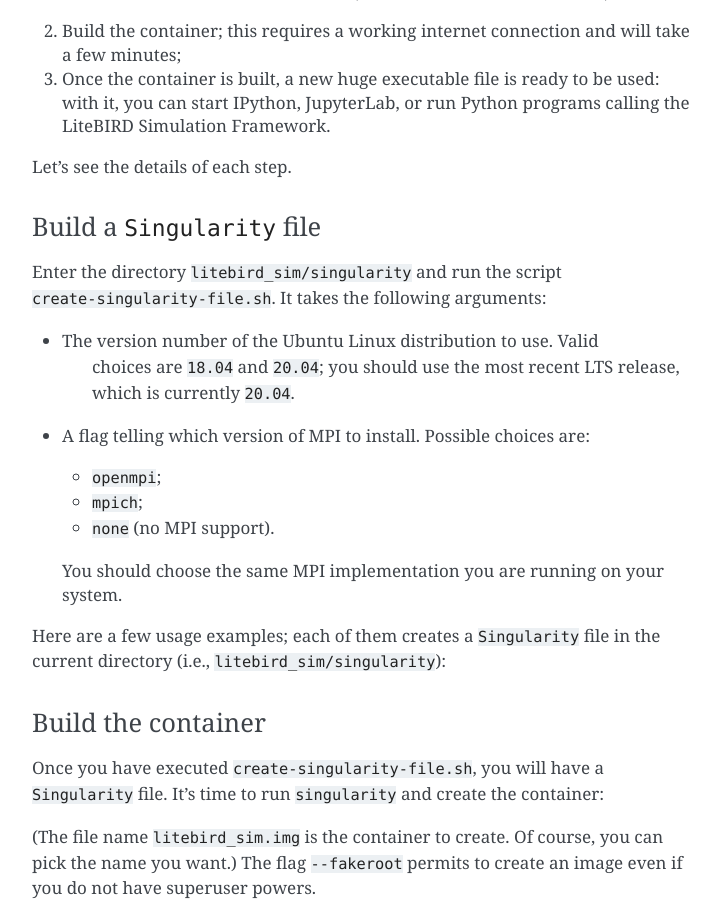
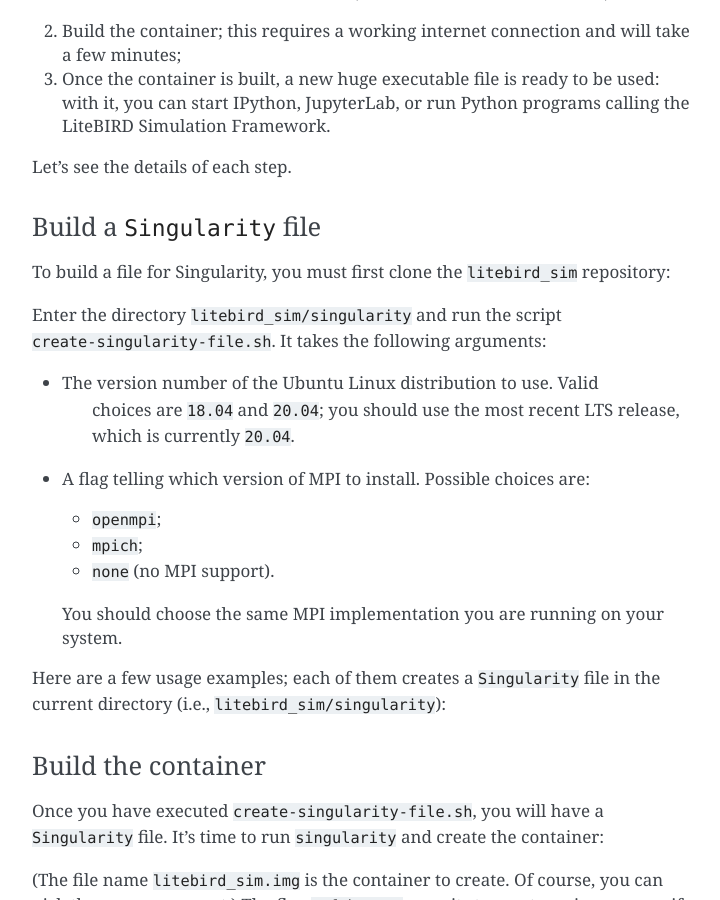
Before and after one commit to litebird/litebird_sim, a Sphinx documentation site: the page built from docs/source/installation.rst, in a window 1280 px wide and 900 px high, scrolled down 1829 px. Shown: the whole window, without its empty margins (388-1108 px from the left). Built offline with Sphinx 7.4.7, drawn with Linux system fonts in a browser that asks for light colours.

Commit message:
Improve the documentation

```diff
--- a/docs/source/installation.rst
+++ b/docs/source/installation.rst
@@ -107,6 +107,13 @@
 Build a ``Singularity`` file
 ~~~~~~~~~~~~~~~~~~~~~~~~~~~~
 
+To build a file for Singularity, you must first clone the
+``litebird_sim`` repository:
+
+.. code-block: text
+
+   git clone https://github.com/litebird/litebird_sim litebird_sim
+
 Enter the directory ``litebird_sim/singularity`` and run the script
 ``create-singularity-file.sh``. It takes the following arguments:
 
```
